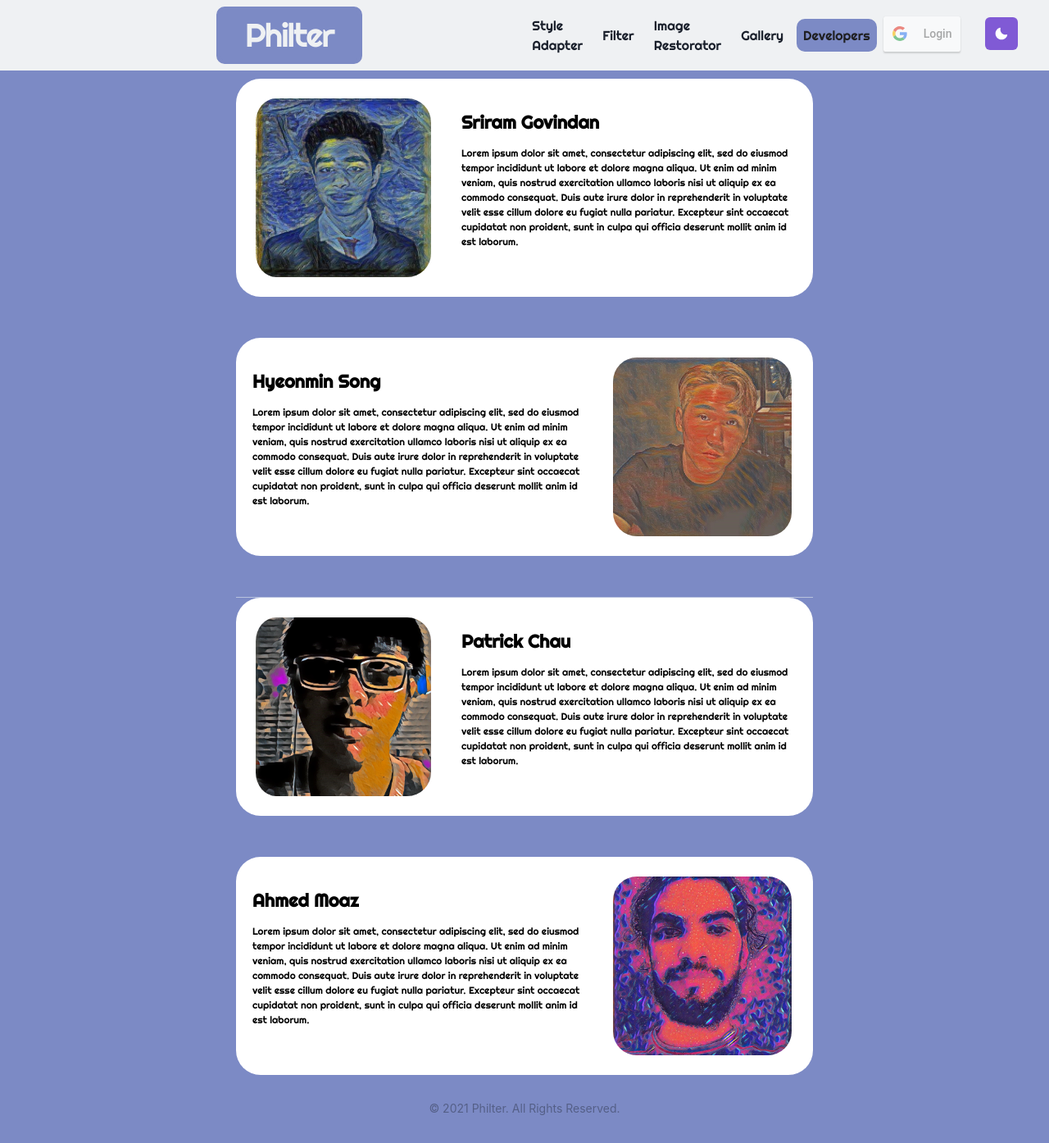
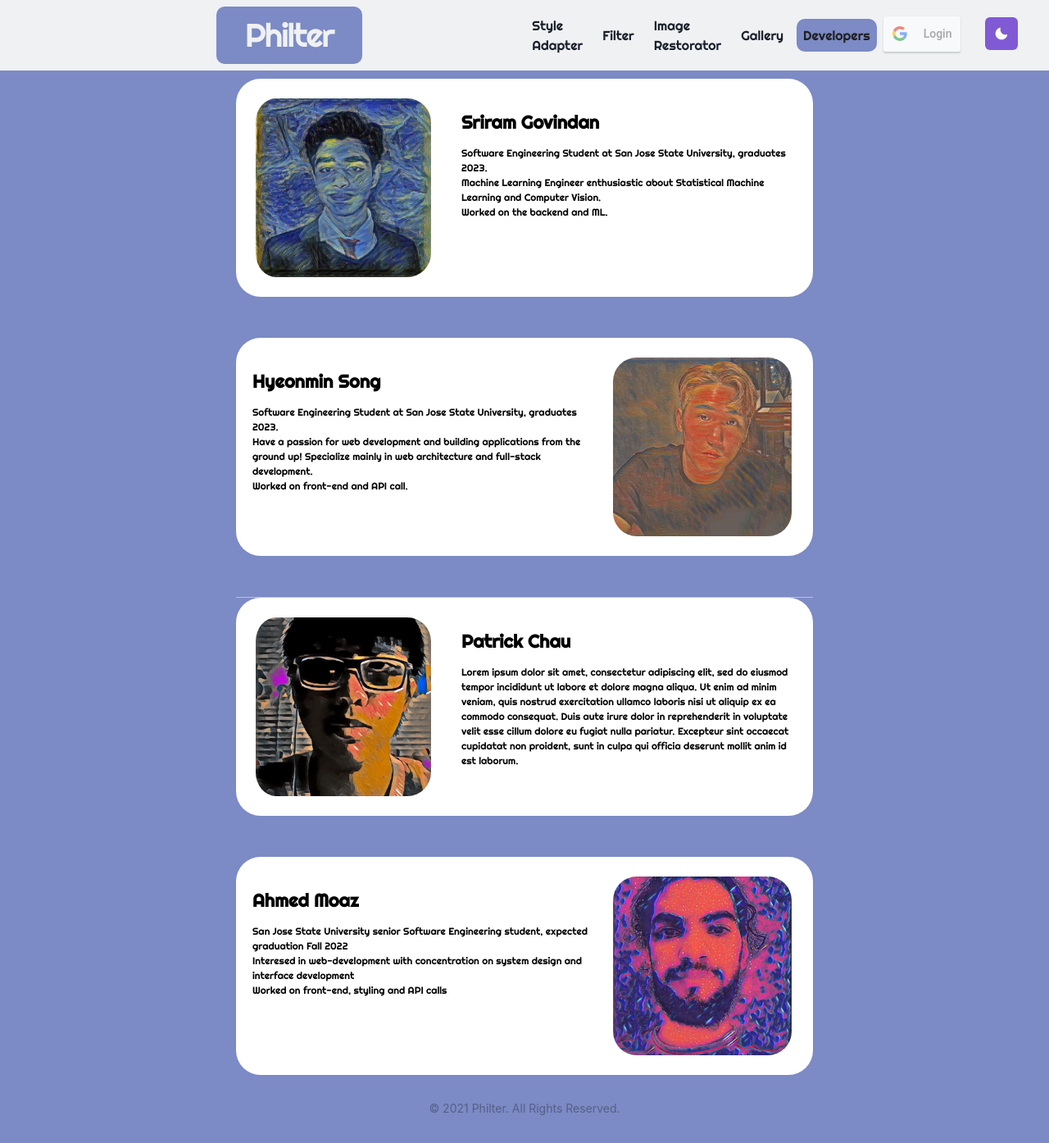
Before and after one commit to philter133/philter, a Next.js app: page /developer in a window 1280 px wide. Shown: the whole page at 82% size. Built offline with nearby package versions, Linux system fonts and the light colour scheme; a web font is replaced by a local one.

Commit message:
Added bios

```diff
--- a/pages/developer.js
+++ b/pages/developer.js
@@ -37,10 +37,9 @@ const Developer = () => (
           <Heading fontFamily={"Righteous, cursive"}fontSize={22} paddingBottom={4} paddingTop={5}>
           Sriram Govindan
           </Heading>
-          Lorem ipsum dolor sit amet, consectetur adipiscing elit, sed do eiusmod tempor incididunt ut labore et dolore magna aliqua.
-          Ut enim ad minim veniam, quis nostrud exercitation ullamco laboris nisi ut aliquip ex ea commodo consequat. Duis aute irure
-          dolor in reprehenderit in voluptate velit esse cillum dolore eu fugiat nulla pariatur. Excepteur sint occaecat cupidatat non
-          proident, sunt in culpa qui officia deserunt mollit anim id est laborum.
+          <h1>Software Engineering Student at San Jose State University, graduates 2023.</h1>
+          <h1>Machine Learning Engineer enthusiastic about Statistical Machine Learning and Computer Vision.</h1>
+           Worked on the backend and ML.
         </Container>
         </SimpleGrid>
         <Container h="50px"/>
@@ -58,10 +57,9 @@ const Developer = () => (
           <Heading fontFamily={"Righteous, cursive"} fontSize={22} paddingBottom={4} paddingTop={5}>
           Hyeonmin Song
           </Heading>
-          Lorem ipsum dolor sit amet, consectetur adipiscing elit, sed do eiusmod tempor incididunt ut labore et dolore magna aliqua.
-          Ut enim ad minim veniam, quis nostrud exercitation ullamco laboris nisi ut aliquip ex ea commodo consequat. Duis aute irure
-          dolor in reprehenderit in voluptate velit esse cillum dolore eu fugiat nulla pariatur. Excepteur sint occaecat cupidatat non
-          proident, sunt in culpa qui officia deserunt mollit anim id est laborum.
+          <h1>Software Engineering Student at San Jose State University, graduates 2023.</h1>
+          <h1>Have a passion for web development and building applications from the ground up! Specialize mainly in web architecture and full-stack development.</h1>
+          Worked on front-end and API call.
         </Container>
         <Image
           boxSize = "250px"
@@ -128,10 +126,9 @@ const Developer = () => (
           <Heading fontFamily={"Righteous, cursive"} fontSize={22} paddingBottom={4} paddingTop={5}>
           Ahmed Moaz
           </Heading>
-          Lorem ipsum dolor sit amet, consectetur adipiscing elit, sed do eiusmod tempor incididunt ut labore et dolore magna aliqua.
-          Ut enim ad minim veniam, quis nostrud exercitation ullamco laboris nisi ut aliquip ex ea commodo consequat. Duis aute irure
-          dolor in reprehenderit in voluptate velit esse cillum dolore eu fugiat nulla pariatur. Excepteur sint occaecat cupidatat non
-          proident, sunt in culpa qui officia deserunt mollit anim id est laborum.
+          <h1>San Jose State University senior Software Engineering student, expected graduation Fall 2022</h1>
+          <h1>Interesed in web-development with concentration on system design and interface development</h1>
+          Worked on front-end, styling and API calls
         </Container>
         <Image
           boxSize = "250px"
```
